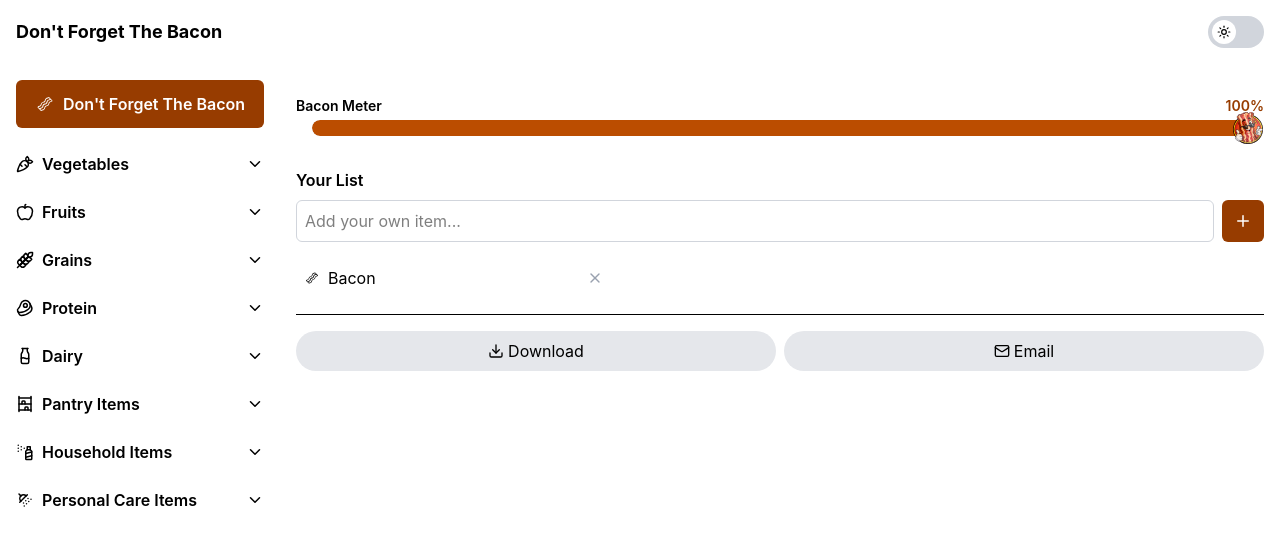
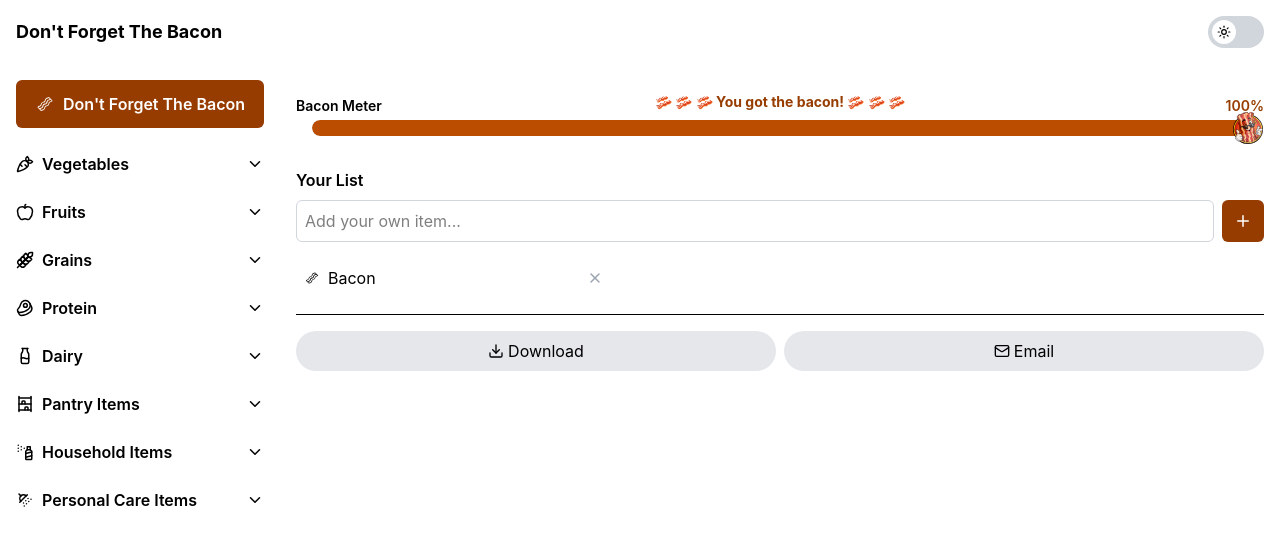
Before and after one commit to Riot-Mind-Studios-LLC/dont-forget-the-bacon, a React (Vite) app: page / in a window 1280 px wide. Both pictures are taken after a click on the button "Don't Forget The Bacon". Shown: the top 546 px of the page. Built offline with nearby package versions, Linux system fonts and the light colour scheme.

Commit message:
Add 100% celebration: marker spin and congratulatory message on bacon added

```diff
--- a/src/components/FeatureBaconMeter.jsx
+++ b/src/components/FeatureBaconMeter.jsx
@@ -11,6 +11,7 @@ const CAP_PERCENT = 90;
 const FeatureBaconMeter = ({ groceryList }) => {
   const barRef = useRef(null);
   const markerRef = useRef(null);
+  const messageRef = useRef(null);
   const prevPercentRef = useRef(0);
 
   const hasBacon = groceryList.some((item) => item.name === "Bacon");
@@ -19,10 +20,11 @@ const FeatureBaconMeter = ({ groceryList }) => {
   const rawPercent = Math.min((nonBaconCount / ITEM_TARGET) * CAP_PERCENT, CAP_PERCENT);
   const fillPercent = hasBacon ? 100 : rawPercent;
 
-    useGSAP(() => {
+  useGSAP(() => {
     const prevPercent = prevPercentRef.current;
     const wasAlreadyCapped = prevPercent >= CAP_PERCENT && !hasBacon;
     const stillCapped = fillPercent >= CAP_PERCENT && !hasBacon;
+    const justHitFull = fillPercent === 100 && prevPercent !== 100;
 
     const tl = gsap.timeline();
 
@@ -34,6 +36,17 @@ const FeatureBaconMeter = ({ groceryList }) => {
     } else {
       tl.to(barRef.current, { width: `${fillPercent}%`, duration: 0.6, ease: "power2.inOut" });
       tl.to(markerRef.current, { left: `${fillPercent}%`, duration: 0.6, ease: "power2.inOut" }, 0);
+    }
+
+    if (justHitFull) {
+      tl.to(markerRef.current, { rotate: 360, duration: 0.7, ease: "back.out(1.7)" });
+      tl.fromTo(
+        messageRef.current,
+        { opacity: 0, y: 10 },
+        { opacity: 1, y: 0, duration: 0.4 },
+        "-=0.3"
+      );
+      tl.to(messageRef.current, { opacity: 0, y: -10, duration: 0.4, delay: 1.5 });
     }
 
     prevPercentRef.current = fillPercent;
@@ -62,6 +75,12 @@ const FeatureBaconMeter = ({ groceryList }) => {
           className="absolute top-1/2 w-8 h-8 -translate-x-1/2 -translate-y-1/2"
           style={{ left: "0%" }}
         />
+        <p
+          ref={messageRef}
+          className="absolute left-1/2 -top-7 -translate-x-1/2 text-sm font-bold text-amber-800 dark:text-amber-400 opacity-0 whitespace-nowrap"
+        >
+          🥓 🥓 🥓 You got the bacon! 🥓 🥓 🥓
+        </p>
       </div>
     </div>
   )
```
